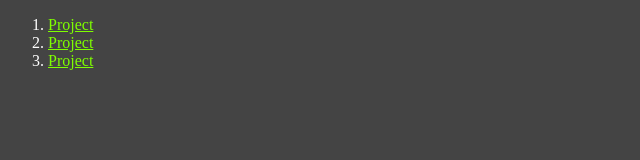
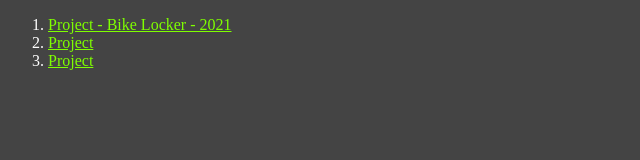
Before and after one commit to ahmadalnaib/ahmad, a plain HTML site: page index.html in a window 1280 px wide. Shown: the whole page, without its empty margins (0-640 px from the left). Drawn offline with Linux system fonts and the light colour scheme.

Commit message:
add first project

```diff
--- a/index.html
+++ b/index.html
@@ -20,7 +20,7 @@
 <body style="background: #444;">
   <ul>
 <li>
-  <a style="color: chartreuse;" href="">Project</a>
+  <a style="color: chartreuse;" href="https://biketec.netlify.app/" target="_blank">Project - Bike Locker - 2021</a>
 </li>
 <li>
   <a style="color: chartreuse;" href="">Project</a>
```
